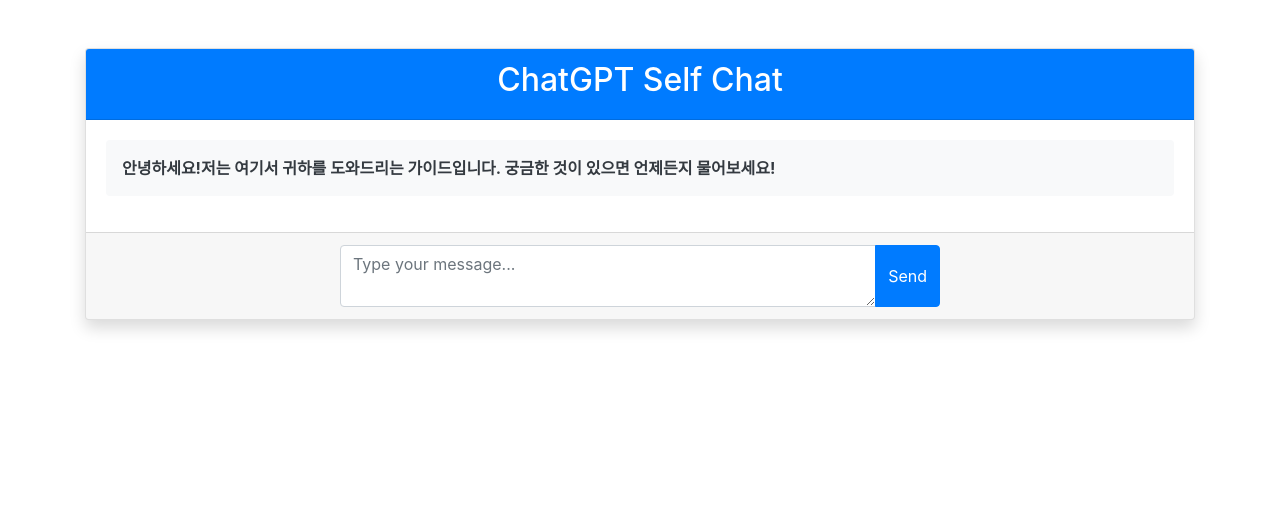
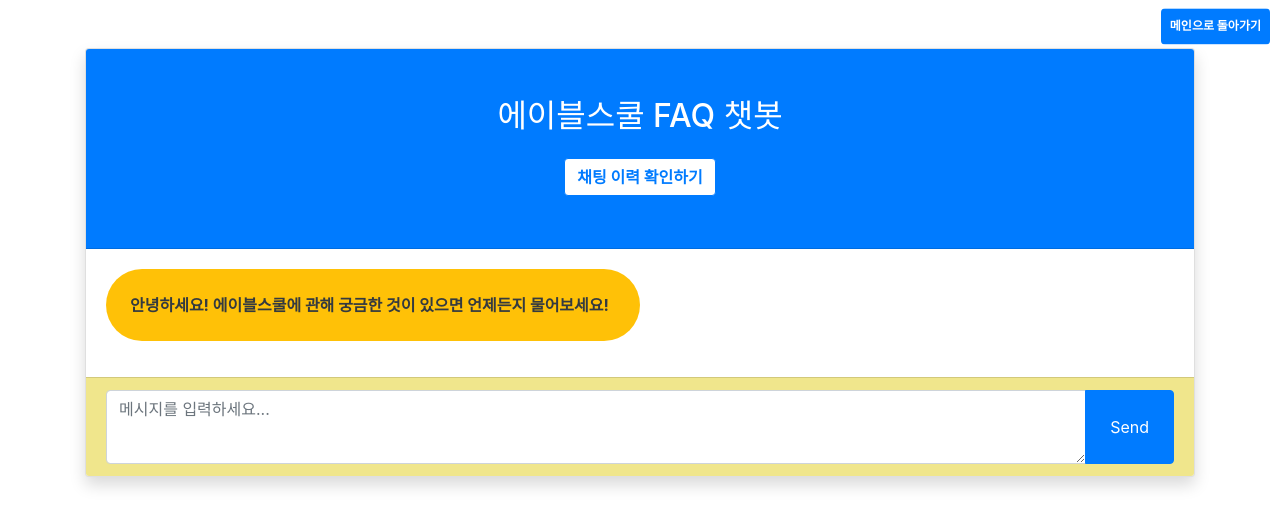
Before and after one commit to wlehd12/KT_Aivle_mini7, a Django app: page /selfchatgpt/ in a window 1280 px wide. Shown: the top 527 px of the page. Run offline with Django 4.2, Linux system fonts and the light colour scheme; some libraries are stand-ins or nearby versions.

Commit message:
Add files via upload
chat/chat log css input

```diff
--- a/selfchatgpt/templates/selfgpt/index.html
+++ b/selfchatgpt/templates/selfgpt/index.html
@@ -2,33 +2,53 @@
 {% load static %}
 <html>
     <head>
-        <title>ChatGPT Self Chat</title>
+        <title>에이블스쿨 FAQ 챗봇</title>
         <meta charset="utf-8">
         {% block extrahead %}
-        <link rel="stylesheet" href="{% static 'gtp/style.css' %}">
-        <link rel="stylesheet" href="{% static 'css/chat.css' %}">
         <link href="https://stackpath.bootstrapcdn.com/bootstrap/4.5.2/css/bootstrap.min.css" rel="stylesheet">
+        <style>
+            .custom-button {
+                background-color: white;
+                color: #007bff;
+                border: 1px solid #007bff;
+                font-weight: bold;
+                margin-top: 15px;
+            }
+            .main-page-button {
+                position: absolute;
+                right: 10px;
+                font-size:12px;
+                transform: translateY(-110%);
+                background-color: #007bff;
+                color: white;
+                font-weight: bold;
+                padding: 8px;
+            }
+        </style>
         {% endblock %}
     </head>
     <body class="bg-light-yellow">
         <div class="container mt-5">
+            <a href="/" class="btn main-page-button">메인으로 돌아가기</a>
             <div class="card shadow">
-                <div class="card-header text-center bg-primary text-white">
-                    <h2>ChatGPT Self Chat</h2>
+                <div class="card-header text-center bg-primary text-white position-relative p-5" style="height: 200px;">
+                    <h2>에이블스쿨 FAQ 챗봇</h2>
+                    <a href="{% url 'selfchatgpt:chat_history' %}" class="btn custom-button" target="_blank" id="chat-history-button">채팅 이력 확인하기</a>
+
                 </div>
-                <div class="card-body chat-box" id="chat-box">
+                <div class="card-body chat-box " id="chat-box">
                     <!-- 초기 메시지 -->
-                    <div class="chat-message bot-message bg-light text-dark rounded p-3 mb-3">
-                        <strong>안녕하세요!저는 여기서 귀하를 도와드리는 가이드입니다. 궁금한 것이 있으면 언제든지 물어보세요!</strong>
+                    <div class="chat-message bot-message text-dark bg-warning rounded-pill p-4 mb-3 w-50">
+                        <strong>안녕하세요! 에이블스쿨에 관해 궁금한 것이 있으면 언제든지 물어보세요!</strong>
                     </div>
                 </div>
-                <div class="card-footer">
+                <div class="card-footer" style="background: #f0e68c;">
                     <form id="chat-form" class="d-flex justify-content-center">
                         {% csrf_token %}
-                        <div class="input-group" style="max-width: 600px; width: 100%;">
-                            <textarea id="question" name="question" class="form-control" placeholder="Type your message..."></textarea>
+                        <div class="input-group" style="width: 100%;">
+                            <textarea id="question" name="question" class="form-control" placeholder="메시지를 입력하세요..."></textarea>
                             <div class="input-group-append">
-                                <button type="submit" class="btn btn-primary">Send</button>
+                                <button type="submit" class="btn btn-primary p-4">Send</button>
                             </div>
                         </div>
                     </form>
@@ -41,6 +61,13 @@
         <script src="https://stackpath.bootstrapcdn.com/bootstrap/4.5.2/js/bootstrap.min.js"></script>
         <!-- Chat script -->
         <script>
+            document.getElementById('chat-history-button').addEventListener('click', function(event) {
+                event.preventDefault();
+                if (confirm('현재 대화 내용이 지워집니다. 계속하시겠습니까?')) {
+                    window.location.href = this.href;
+                }
+            });
+
             document.getElementById('chat-form').addEventListener('submit', function(event) {
                 event.preventDefault();
                 var input = document.getElementById('question');
@@ -48,8 +75,9 @@
                 if (message.trim() !== '') {
                     var chatBox = document.getElementById('chat-box');
                     var userMessage = document.createElement('div');
-                    userMessage.className = 'chat-message user-message bg-primary text-white rounded p-3 mb-3';
-                    userMessage.textContent = message;
+                    var timestamp = new Date().toLocaleString();
+                    userMessage.className = 'chat-message user-message w-100 d-inline-block';
+                    userMessage.innerHTML = `<div class="bg-primary font-weight-bold text-white p-3 mb-3 rounded-pill float-right">${message}<div class="text-right small text-light">${timestamp}</div></div>`;
                     chatBox.appendChild(userMessage);
                     input.value = '';
 
@@ -67,13 +95,21 @@
                     .then(response => response.json())
                     .then(data => {
                         var botMessage = document.createElement('div');
-                        botMessage.className = 'chat-message bot-message bg-light text-dark rounded p-3 mb-3';
-                        botMessage.textContent = data.result;
+                        botMessage.className = 'chat-message bot-message w-100 d-inline-block';
+                        botMessage.innerHTML = `<div class="bg-warning font-weight-bold text-dark p-3 mb-3 rounded-pill float-left">${data.result}<div class="text-right small text-muted">${data.timestamp}</div></div>`;
                         chatBox.appendChild(botMessage);
                         chatBox.scrollTop = chatBox.scrollHeight;
                     });
                 }
             });
+
+            // 엔터키를 눌렀을 때 폼 제출
+            document.getElementById('question').addEventListener('keydown', function(event) {
+                if (event.key === 'Enter' && !event.shiftKey) {
+                    event.preventDefault();
+                    document.getElementById('chat-form').dispatchEvent(new Event('submit'));
+                }
+            });
         </script>
     </body>
 </html>
```
Also changed, not shown: selfchatgpt/templates/selfgpt/chat_history.html (added, +83 -0 lines).
